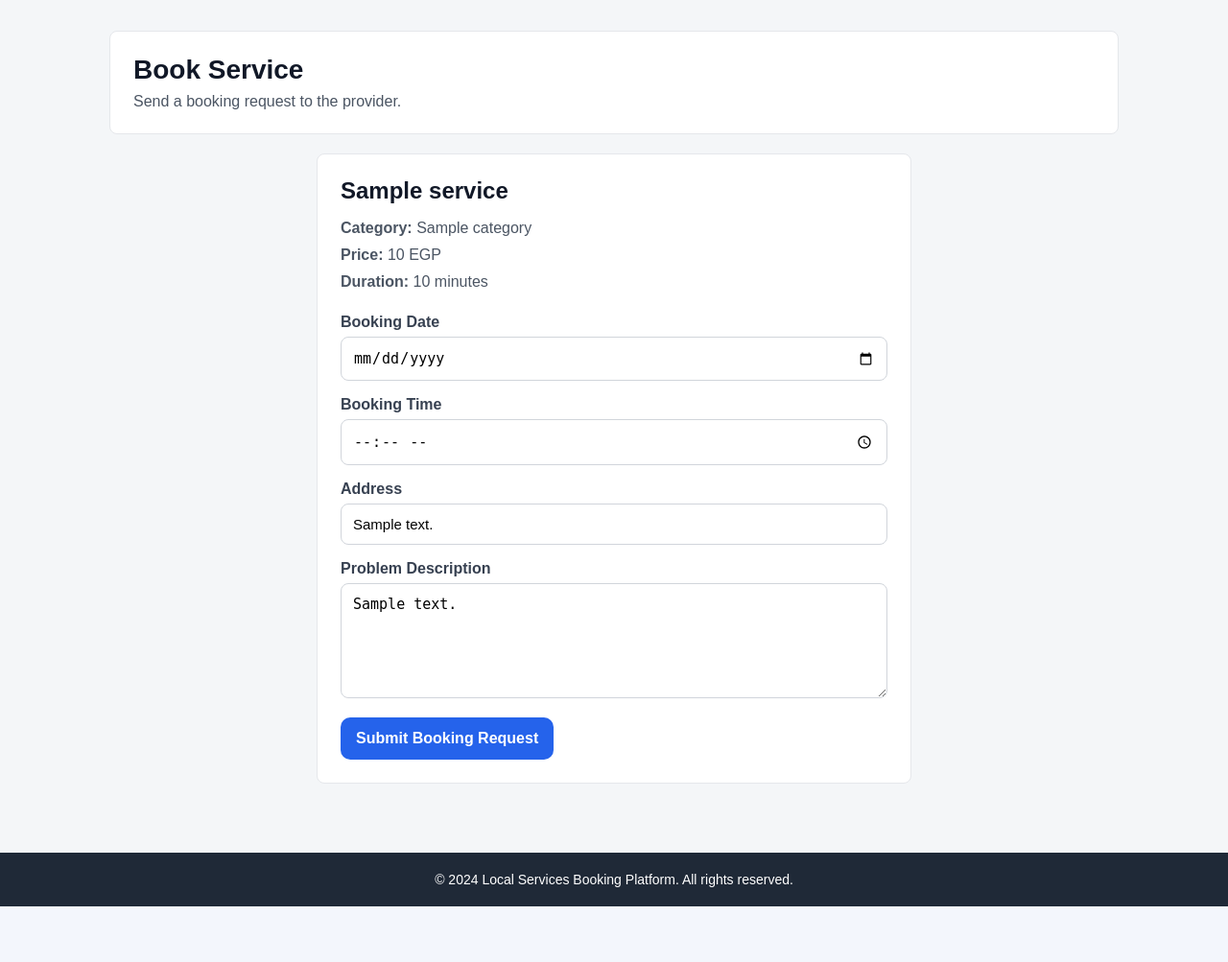
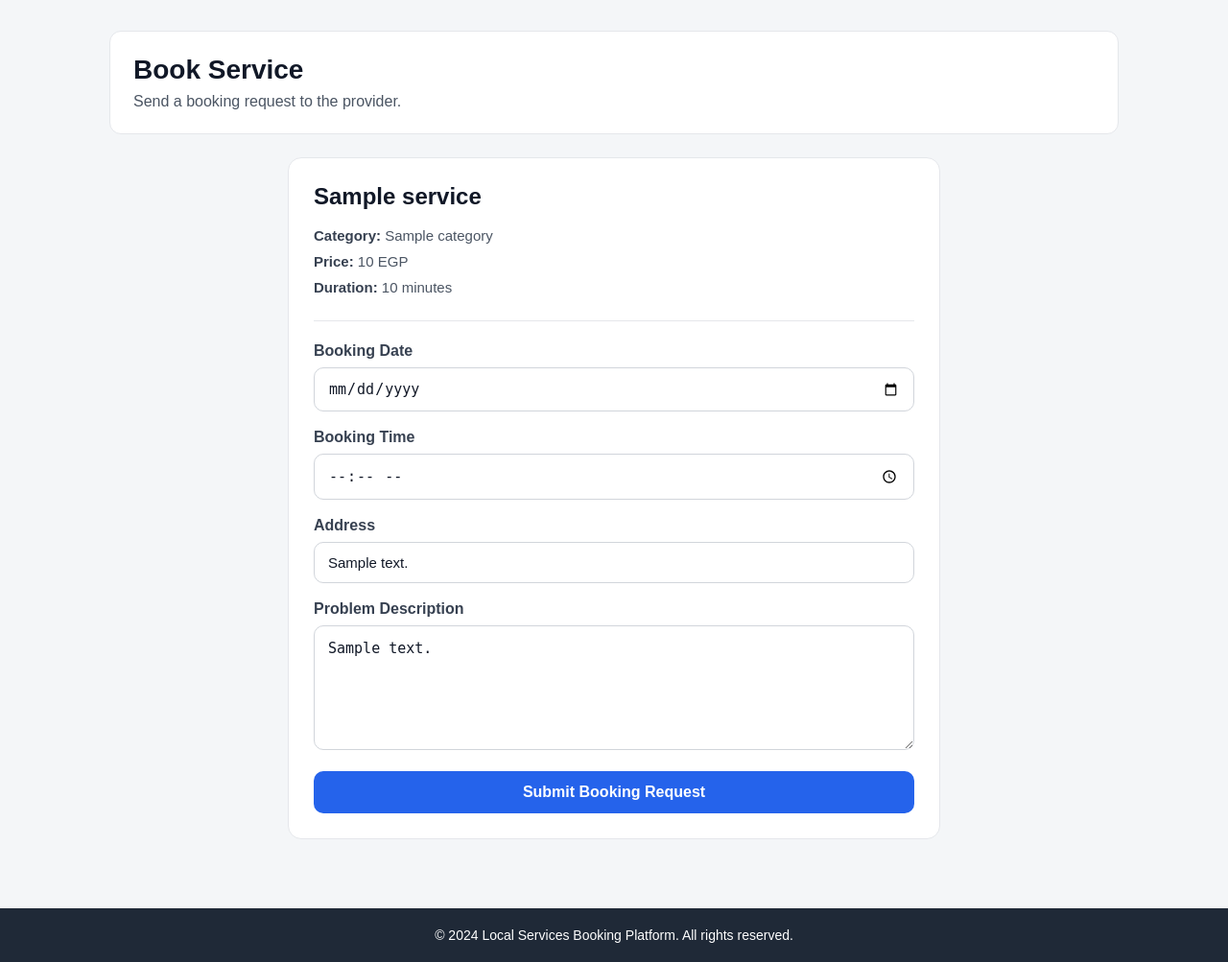
Before and after one commit to mostafa2742002/Local-Services-Booking-Platform, a Flask app: template app/templates/bookings/create.html in a window 1280 px wide. Shown: the part 56-1059 px from the top of the page at 96% size. Before the commit the page ends 1001 px from the top, so only its background shows below. Run offline with Flask 3, Linux system fonts and the light colour scheme; the template is opened without the code that fills it: most values are stand-ins (such as "Sample title", 1, 10 or a date in 2020); some libraries are stand-ins or nearby versions.

Commit message:
Update booking form styles for improved UI consistency

```diff
--- a/app/static/css/booking/bookings_create.css
+++ b/app/static/css/booking/bookings_create.css
@@ -1,9 +1,9 @@
 .page-header {
     background: #ffffff;
     border: 1px solid #e5e7eb;
+    border-radius: 12px;
     padding: 24px;
-    border-radius: 8px;
-    margin-bottom: 20px;
+    margin-bottom: 24px;
 }
 
 .page-header h1 {
@@ -15,6 +15,7 @@
 .page-header p {
     margin: 0;
     color: #4b5563;
+    font-size: 16px;
 }
 
 .booking-form-section {
@@ -24,48 +25,92 @@
 
 .booking-card {
     width: 100%;
-    max-width: 620px;
+    max-width: 680px;
     background: #ffffff;
     border: 1px solid #e5e7eb;
-    border-radius: 8px;
-    padding: 24px;
+    border-radius: 14px;
+    padding: 26px;
 }
 
 .booking-card h2 {
-    margin: 0 0 16px;
+    margin: 0 0 18px;
+    font-size: 24px;
     color: #111827;
 }
 
 .booking-card p {
     margin: 0 0 10px;
     color: #4b5563;
+    font-size: 15px;
+}
+
+.booking-card p strong {
+    color: #374151;
 }
 
 .booking-form {
-    margin-top: 24px;
+    margin-top: 26px;
+    padding-top: 22px;
+    border-top: 1px solid #e5e7eb;
 }
 
 .form-group {
-    margin-bottom: 16px;
+    margin-bottom: 18px;
 }
 
 .form-group label {
     display: block;
-    margin-bottom: 6px;
+    margin-bottom: 8px;
+    color: #374151;
     font-weight: 700;
-    color: #374151;
 }
 
 .form-group input,
 .form-group textarea {
     width: 100%;
-    padding: 12px;
+    padding: 12px 14px;
     border: 1px solid #d1d5db;
-    border-radius: 8px;
+    border-radius: 10px;
     font-size: 15px;
+    color: #111827;
+    background: #ffffff;
+}
+
+.form-group input:focus,
+.form-group textarea:focus {
+    outline: none;
+    border-color: #2563eb;
 }
 
 .form-group textarea {
-    min-height: 120px;
+    min-height: 130px;
     resize: vertical;
+    line-height: 1.5;
 }
+
+.primary-btn {
+    width: 100%;
+    border: none;
+    background: #2563eb;
+    color: #ffffff;
+    padding: 13px 18px;
+    border-radius: 10px;
+    font-size: 16px;
+    font-weight: 700;
+    cursor: pointer;
+}
+
+.primary-btn:hover {
+    background: #1d4ed8;
+}
+
+@media (max-width: 640px) {
+    .page-header,
+    .booking-card {
+        padding: 18px;
+    }
+
+    .booking-card h2 {
+        font-size: 22px;
+    }
+}
```
